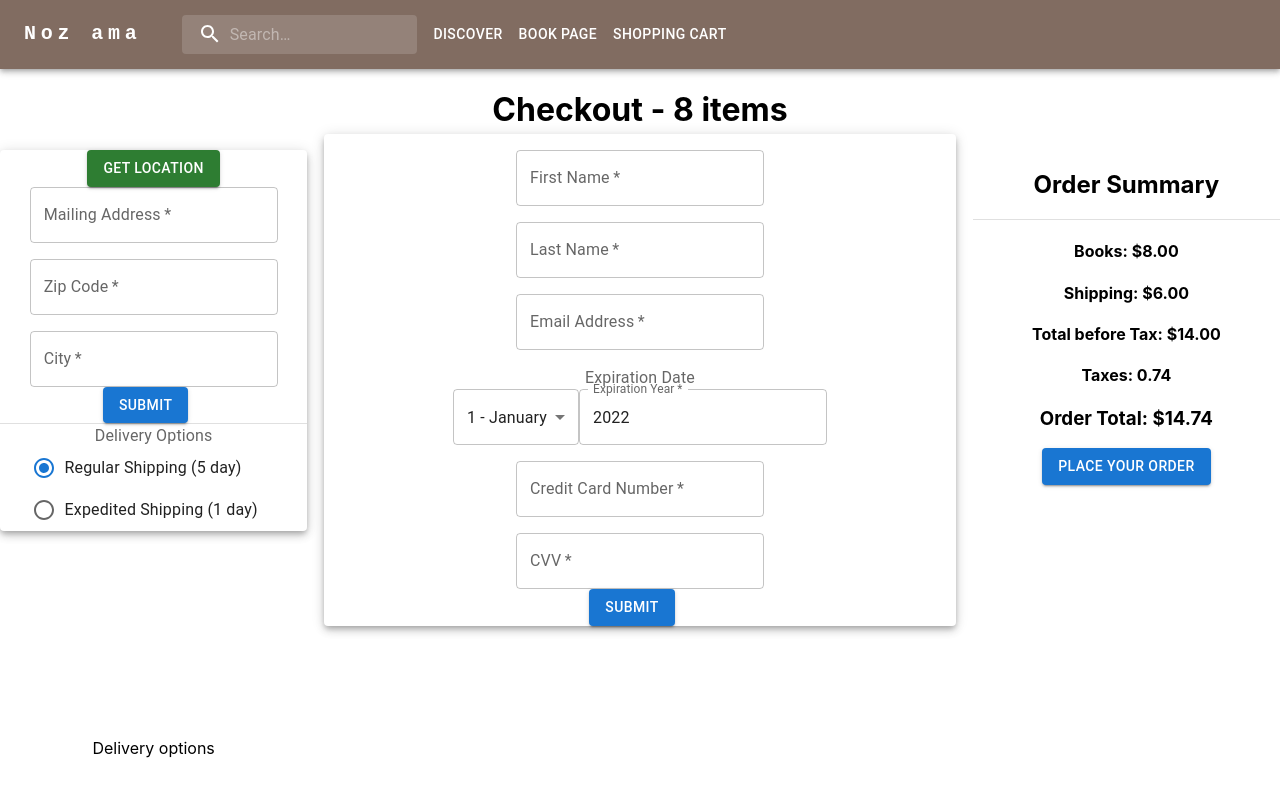
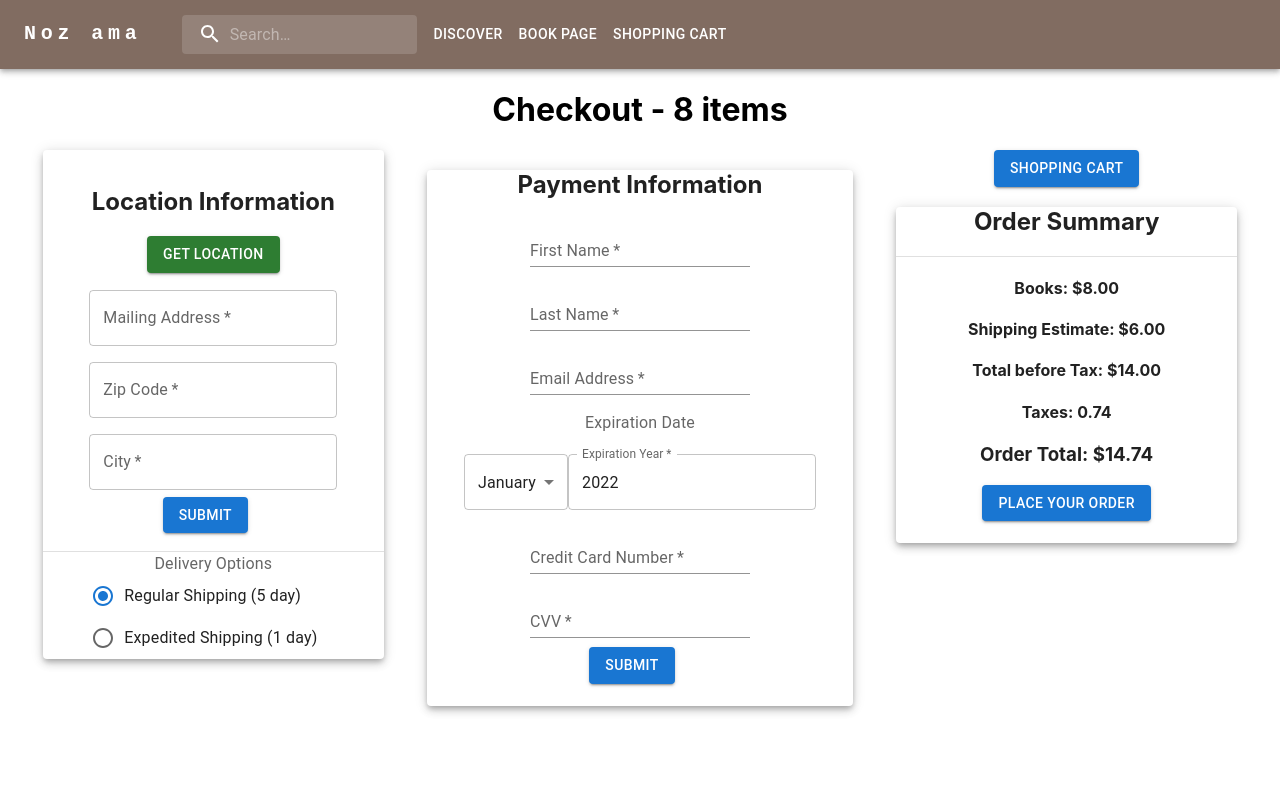
Before and after one commit to jazzyboii/book-app, a React (Create React App) app in the folder book-app/: page /payment-page in a window 1280 px wide. Shown: the top 800 px of the page. Built offline with nearby package versions, Linux system fonts and the light colour scheme.

Commit message:
main changes done, now to nitpicks

```diff
--- a/book-app/src/components/ShoppingCart/CreditCardForm.js
+++ b/book-app/src/components/ShoppingCart/CreditCardForm.js
@@ -1,5 +1,6 @@
-import {Grid, TextField, Button, Select, InputLabel, MenuItem, Paper} from "@mui/material";
+import {Grid, TextField, Button, Select, InputLabel, MenuItem, Paper, Divider} from "@mui/material";
 import {useState} from 'react';
+import './creditCard.css'
 
 export default function CreditCardForm() {
     const defaultValues ={
@@ -152,9 +153,13 @@ export default function CreditCardForm() {
       };
 
     return(
-        <Paper elevation={5} >
+        <Paper elevation={5} className="creditCardbacking">
+            <h2>Payment Information</h2>
                     {dataSubmitted?<form onSubmit={handleSubmit}>
+
                             <Grid container spacing={2} alignItems="center" direction="column">
+                                <Grid item>
+                                </Grid>
                                 <Grid item xs={12} sm={4}>
                                     <TextField
                                         required
@@ -215,7 +220,7 @@ export default function CreditCardForm() {
                                         <MenuItem value={11}>11 - November</MenuItem>
                                         <MenuItem value={12}>12 - December</MenuItem>
                                     </Select>
-
+                                    <Divider orientation="vertical" flexItem />
                                     <TextField
                                         required
                                         variant="filled" color="success"
@@ -263,7 +268,7 @@ export default function CreditCardForm() {
                                 <Grid item xs={12} sm={4}>
                                     {firstError?<TextField
                                         required
-                                        variant="outlined"
+                                        variant="standard"
                                         id="first-name-input"
                                         name="first"
                                         label="First Name"
@@ -273,7 +278,7 @@ export default function CreditCardForm() {
                                         onChange={handleFirstInputChange}
                                     />:<TextField
                                         required
-                                        variant="outlined"
+                                        variant="standard"
                                         id="first-name-input"
                                         name="first"
                                         label="First Name"
@@ -285,7 +290,7 @@ export default function CreditCardForm() {
                                 <Grid item xs={12} sm={4}>
                                     {lastError?<TextField
                                         required
-                                        variant="outlined"
+                                        variant="standard"
                                         id="last-name-input"
                                         name="last"
                                         label="Last Name"
@@ -295,7 +300,7 @@ export default function CreditCardForm() {
                                         onChange={handleLastInputChange}
                                     />:<TextField
                                         required
-                                        variant="outlined"
+                                        variant="standard"
                                         id="last-name-input"
                                         name="last"
                                         label="Last Name"
@@ -307,7 +312,7 @@ export default function CreditCardForm() {
                                  <Grid item>
                                     {emailError?<TextField
                                         required
-                                        variant="outlined"
+                                        variant="standard"
                                         id="email-input"
                                         name="email"
                                         label="Email Address"
@@ -317,7 +322,7 @@ export default function CreditCardForm() {
                                         onChange={handleEmailInputChange}
                                     />:<TextField
                                         required
-                                        variant="outlined"
+                                        variant="standard"
                                         id="email-input"
                                         name="email"
                                         label="Email Address"
@@ -328,6 +333,7 @@ export default function CreditCardForm() {
                                 </Grid>
                                 <Grid item>
                                     <InputLabel id="demo-simple-select-label">Expiration Date</InputLabel>
+                                    <br></br>
                                     <Select
                                         required
                                         variant="outlined"
@@ -337,20 +343,20 @@ export default function CreditCardForm() {
                                         label="Month"
                                         onChange={handleInputChange}
                                     >
-                                        <MenuItem value={1}>1 - January</MenuItem>
-                                        <MenuItem value={2}>2 - February</MenuItem>
-                                        <MenuItem value={3}>3 - March</MenuItem>
-                                        <MenuItem value={4}>4 - April</MenuItem>
-                                        <MenuItem value={5}>5 - May</MenuItem>
-                                        <MenuItem value={6}>6 - June</MenuItem>
-                                        <MenuItem value={7}>7 - July</MenuItem>
-                                        <MenuItem value={8}>8 - August</MenuItem>
-                                        <MenuItem value={9}>9 - September</MenuItem>
-                                        <MenuItem value={10}>10 - October</MenuItem>
-                                        <MenuItem value={11}>11 - November</MenuItem>
-                                        <MenuItem value={12}>12 - December</MenuItem>
+                                        <MenuItem value={1}>January</MenuItem>
+                                        <MenuItem value={2}>February</MenuItem>
+                                        <MenuItem value={3}>March</MenuItem>
+                                        <MenuItem value={4}>April</MenuItem>
+                                        <MenuItem value={5}>May</MenuItem>
+                                        <MenuItem value={6}>June</MenuItem>
+                                        <MenuItem value={7}>July</MenuItem>
+                                        <MenuItem value={8}>August</MenuItem>
+                                        <MenuItem value={9}>September</MenuItem>
+                                        <MenuItem value={10}>October</MenuItem>
+                                        <MenuItem value={11}>November</MenuItem>
+                                        <MenuItem value={12}>December</MenuItem>
                                     </Select>
-
+                                    {/* <Divider orientation="vertical" flexItem /> */}
                                     {expirationYearErorr?<TextField
                                         required
                                         variant="outlined"
@@ -375,7 +381,7 @@ export default function CreditCardForm() {
                                 <Grid item>
                                     {creditCardNumberError?<TextField
                                         required
-                                        variant="outlined"
+                                        variant="standard"
                                         id="creditCardNumber-input"
                                         name="creditCardNum"
                                         label="Credit Card Number"
@@ -385,7 +391,7 @@ export default function CreditCardForm() {
                                         onChange={handleCreditCardNumberInputChange}
                                     />:<TextField
                                         required
-                                        variant="outlined"
+                                        variant="standard"
                                         id="creditCardNumber-input"
                                         name="creditCardNum"
                                         label="Credit Card Number"
@@ -397,7 +403,7 @@ export default function CreditCardForm() {
                                 <Grid item>
                                     {cvcError?<TextField
                                         required
-                                        variant="outlined"
+                                        variant="standard"
                                         id="cvc-input"
                                         name="cvc"
                                         label="CVV"
@@ -407,7 +413,7 @@ export default function CreditCardForm() {
                                         onChange={handleCVCInputChange}
                                     />:<TextField
                                         required
-                                        variant="outlined"
+                                        variant="standard"
                                         id="cvc-input"
                                         name="cvc"
                                         label="CVV"
--- a/book-app/src/components/ShoppingCart/OrderBreakdown.js
+++ b/book-app/src/components/ShoppingCart/OrderBreakdown.js
@@ -1,12 +1,11 @@
-import { useContext, useEffect, useState } from "react";
-import { ShoppingContext } from "../../contexts/shoppingContext";
-import { Divider, Button } from "@mui/material";
+import { useEffect, useState } from "react";
+import { Button, Divider } from "@mui/material";
 import Dialog from '@mui/material/Dialog';
 import DialogActions from '@mui/material/DialogActions';
 import DialogContent from '@mui/material/DialogContent';
 import DialogContentText from '@mui/material/DialogContentText';
 import DialogTitle from '@mui/material/DialogTitle';
-import { typography } from "@mui/system";
+import './orderBreakdown.css'
 
 export default function OrderBreakdown(props) {
     // const {cart} = useContext(ShoppingContext);
@@ -68,11 +67,38 @@ export default function OrderBreakdown(props) {
             <h2>Order Summary</h2>
             <Divider/>
             <h4>Books: ${props.amount}.00</h4>
-            <h4>Shipping: ${shippingCosts}</h4>
+            <h4>Shipping Estimate: ${shippingCosts}</h4>
             <h4>Total before Tax: ${preTotal}.00</h4>
             <h4>Taxes: {taxes}</h4>
             <h3>Order Total: ${postTotal}</h3>
-            {orderPlaced?<Button variant="contained" disabled onClick={placeOrder}>Place Your Order</Button>:<Button variant="contained" onClick={placeOrder}>Place Your Order</Button>}
+            <div className="orderButtonDiv">
+                {orderPlaced?<Button className="orderButton" variant="contained" disabled onClick={placeOrder}>Place Your Order</Button>:<Button className="orderButton" variant="contained" onClick={placeOrder}>Place Your Order</Button>}
+            </div>
+
+            {/* <Card sx={{width:"100%"}}>
+                <CardContent>
+                    <Typography gutterBottom variant="h5" component="div" sx={{ fontWeight: 'bold' }}>
+                        Order Summary
+                    </Typography>
+                    <Divider/>
+                </CardContent>
+                    <Typography>
+                    <h4>Books: ${props.amount}.00</h4>
+                    <h4>Shipping Estimate: ${shippingCosts}</h4>
+                    <h4>Total before Tax: ${preTotal}.00</h4>
+                    <h4>Taxes: {taxes}</h4>
+                    <br></br>
+                    <h3>Order Total: ${postTotal}</h3>
+                    </Typography>
+                <CardContent>
+                    <Typography gutterBottom variant="h5" component="div" sx={{ fontWeight: 'bold' }}>
+                    </Typography>
+                </CardContent>
+
+                <CardActions>
+                    {orderPlaced?<Button variant="contained" disabled onClick={placeOrder}>Place Your Order</Button>:<Button variant="contained" onClick={placeOrder}>Place Your Order</Button>}
+                </CardActions>
+            </Card> */}
 
             <Dialog
                 open={openDialog}
--- a/book-app/src/components/ShoppingCart/PaymentPage.js
+++ b/book-app/src/components/ShoppingCart/PaymentPage.js
@@ -137,22 +137,25 @@ export default function PaymentPage() {
       };
     return(
         <>
+            <div>
                 {amount>1?<h1>Checkout - {amount} items</h1>:amount===1?<h1>Checkout - {amount} item</h1>:<h1>You have no Items</h1>}
+            </div>
 
             <div className="parent">
 
                 <div className="div2">
-                <Paper elevation={5}>
+                    <Paper elevation={5} className="locationBacking">
                     {dataSubmitted?
                         <div>
+                            <h2>Thank you, Location Recieved!</h2>
                             <Button onClick={()=> {setDataSubmitted(false)}}>Edit Information</Button>
-                    <h4>Thank you, Location Recieved!</h4>
                             {/* <p>{latitude}</p>
                             <p>{longitude}</p> */}
                         </div>
-                :<div>
-                    <Button variant = "contained" color = "success" onClick={getLocation}>Get Location</Button>
-                    <form onSubmit={handleSubmit}>
+                        :<div className="locationGetter">
+                            <h2>Location Information</h2>
+                            <Button variant = "contained" color = "success" className="locationButton" onClick={getLocation}>Get Location</Button>
+                        <form onSubmit={handleSubmit} className="form">
                             <Grid container spacing={2} alignItems="center" direction="column">
                                 <Grid item>
                                     <TextField
@@ -211,20 +214,20 @@ export default function PaymentPage() {
                                         />}
                                     </Grid>
                                     <div className='submitButton'>
-                                    <Button variant="contained" color="primary" type="submit" className='addStudentbutton'>
+                                        <Button variant="contained" color="primary" type="submit" className='submitButton'>
                                             Submit
                                         </Button>
                                     </div>
                             </Grid>
                         </form>
                     </div>}
-
                 <Divider/>
 
                 <FormControl>
                     <FormLabel id="delivery-options-group-label">Delivery Options</FormLabel>
+
                     <RadioGroup
-                    aria-labelledby="delivery-optoins-group-label"
+                        aria-labelledby="delivery-options-group-label"
                         value={deliveryOption}
                         name="radio-buttons-group"
                         onChange={handleDeliveryChange}
@@ -241,13 +244,15 @@ export default function PaymentPage() {
                     <CreditCardForm/>
                 </div>
 
-                <div className="div5"><Button onClick={goBack}>Go Back</Button></div>
+                <div className="div3"></div>
 
                 <div className="div4">
+                <Button variant="contained" onClick={goBack}>Shopping Cart</Button>
+                    <Paper elevation={5} className="orderBacking">
                         <OrderBreakdown amount={amount} deliveryOption={deliveryOption} location={officialLocation}/>
+                    </Paper>
                 </div>
 
-                <div className="div3"><p>Delivery options</p></div>
             {/* <Button variant="outlined" onClick={goBack} className='goBackButton'> Go Back </Button> */}
             </div>
         </>
--- a/book-app/src/components/ShoppingCart/ShoppingCart.js
+++ b/book-app/src/components/ShoppingCart/ShoppingCart.js
@@ -143,10 +143,11 @@ export default function ShoppingCart() {
 
                       <Typography
                         variant="body"
+                        fontSize={16}
                         color="text.secondary"
-                        sx={{ fontWeight: "bold", fontStyle: "oblique" }}
+                        sx={{ fontWeight: "bold"}}
                       >
-                        Amount: {book.amount}
+                      {book.amount}
                       </Typography>
 
                       <IconButton aria-label="addCopy" onClick={() => {
--- /dev/null
+++ b/book-app/src/components/ShoppingCart/creditCard.css
@@ -0,0 +1,3 @@
+.creditCardBacking{
+    padding-top: 5%;
+}
--- /dev/null
+++ b/book-app/src/components/ShoppingCart/orderBreakdown.css
@@ -0,0 +1,9 @@
+.orderButton{
+    margin-top: 5%;
+    margin-bottom: 10%;
+}
+
+.orderButtonDiv{
+    width: 100%;
+    height: 10%;
+}
--- a/book-app/src/components/ShoppingCart/paymentPage.css
+++ b/book-app/src/components/ShoppingCart/paymentPage.css
@@ -1,97 +1,61 @@
-/* .flex-container {
-    display: flex;
-    flex-direction: row;
-    flex-wrap: wrap-reverse;
-    justify-content: space-around;
-    align-items: baseline;
-    align-content: stretch;
+.parent {
+  display: grid;
+  grid-template-columns: repeat(12, 1fr);
+  grid-template-rows: repeat(5, 1fr);
+  grid-column-gap: 0px;
+  grid-row-gap: 17px;
   }
 
-  .flex-items:nth-child(1) {
-    display: block;
-    flex-grow: 0;
-    flex-shrink: 12;
-    flex-basis: auto;
-    align-self: auto;
-    order: 0;
+  .div1 { grid-area: 1 / 5 / 6 / 9;
+    /* border-color: blue;
+    border-style: dashed; */
+  }
+  .div2 { grid-area: 1 / 1 / 5 / 5;
+    /* border-color: blue;
+    border-style: dashed; */
+  }
+  .div3 { grid-area: 1 / 10 / 2 / 12;
+    /* border-color: blue;
+    border-style: dashed; */
+  }
+  .div4 { grid-area: 1 / 9 / 5 / 13;
+    /* border-color: blue;
+    border-style: dashed; */
   }
 
-  .flex-items:nth-child(2) {
-    display: block;
-    flex-grow: 6;
-    flex-shrink: 1;
-    flex-basis: auto;
-    align-self: baseline;
-    order: 0;
-  }
+.locationBacking{
+  width: 80%;
+  margin: auto;
+}
 
-  .flex-items:nth-child(3) {
-    display: block;
-    flex-grow: 0;
-    flex-shrink: 1;
-    flex-basis: auto;
-    align-self: auto;
-    order: 0;
-  }
+.orderBacking{
+  width: 80%;
+  margin: auto;
+  padding-bottom: 5%;
+}
 
-  .flex-items:nth-child(4) {
-    display: block;
-    flex-grow: 1;
-    flex-shrink: 1;
-    flex-basis: auto;
-    align-self: auto;
-    order: 0;
-  } */
+.form{
+  margin-top: 5%;
+}
 
-  /* .parent {
-    display: grid;
-    grid-template-columns: repeat(8, 1fr);
-    grid-template-rows: repeat(5, 1fr);
-    grid-column-gap: 17px;
-    grid-row-gap: 0px;
-    }
+.locationGetter{
+  padding-top: 5%;
+}
 
-    .div1 {
-        grid-area: 2 / 3 / 5 / 7;
-        border-color: blue;
-        border-width: 5px;
-        border-style: dashed;
-    }
-    .div2 {
-        grid-area: 1 / 1 / 3 / 3;
-        border-color: blue;
-        border-width: 5px;
-        border-style: dashed;
-    }
-    .div3 {
-        grid-area: 4 / 1 / 6 / 3;
-        border-color: blue;
-        border-width: 5px;
-        border-style: dashed;
-    }
-    .div4 {
-        grid-area: 2 / 7 / 5 / 9;
-        border-color: blue;
-        border-width: 5px;
-        border-style: dashed;
-    }
-    .div5 {
-        grid-area: 5 / 7 / 6 / 9;
-        border-color: blue;
-        border-width: 5px;
-        border-style: dashed;
-    } */
+.locationButton{
+  margin-top: 5%;
+  padding: 4%;
+}
 
-    .parent {
-        display: grid;
-        grid-template-columns: repeat(8, 1fr);
-        grid-template-rows: repeat(5, 1fr);
-        grid-column-gap: 17px;
-        grid-row-gap: 0px;
-        }
+.submitButton{
+  margin-top: 2%;
+  margin-bottom: 5%;
+}
 
-    .div1 { grid-area: 1 / 3 / 4 / 7; }
-    .div2 { grid-area: 1 / 1 / 3 / 3; }
-    .div3 { grid-area: 4 / 1 / 6 / 3; }
-    .div4 { grid-area: 1 / 7 / 5 / 9; }
-    .div5 { grid-area: 5 / 7 / 6 / 9; }
+.locationButtonDiv{
+  width: 100%;
+  min-height: 10%;
+  height: 10%;
+  border-color: blue;
+  border-style: dashed;
+}
```
Lines whose indentation alone changed are shown as unchanged.
